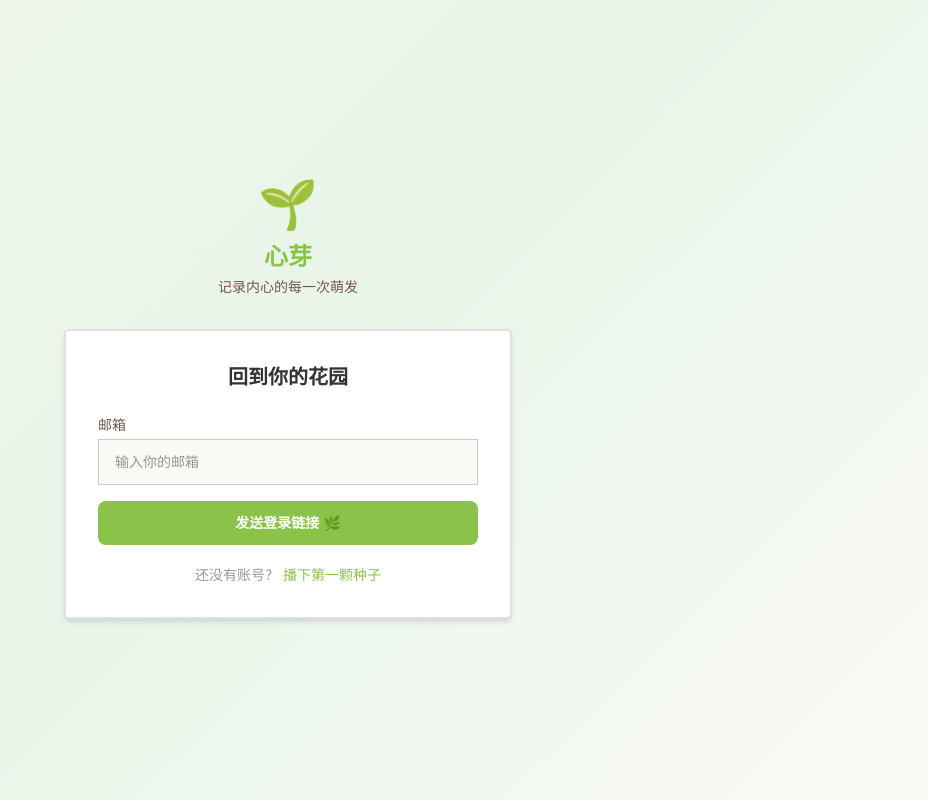
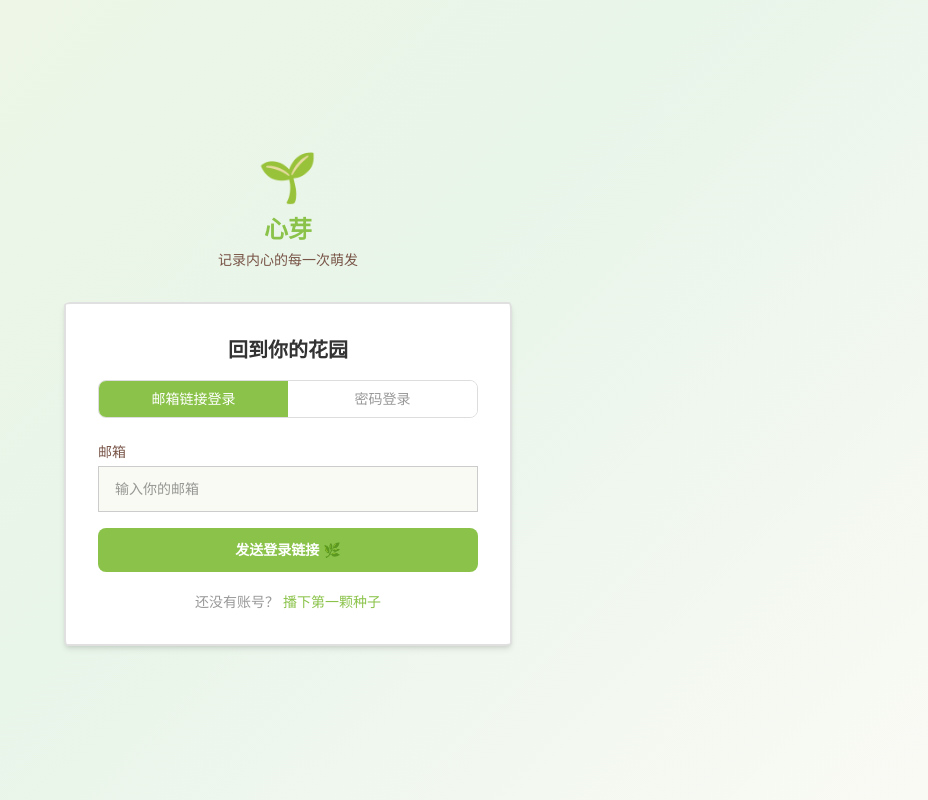
Before and after one commit to kangkang919/xinya, a Next.js app: page /login in a window 1280 px wide. Shown: the whole page, without its empty margins (352-1280 px from the left). Built offline with nearby package versions, Linux system fonts and the light colour scheme.

Commit message:
feat: login page supports both Magic Link and password login modes

```diff
--- a/app/(auth)/login/page.tsx
+++ b/app/(auth)/login/page.tsx
@@ -7,12 +7,14 @@ function LoginForm() {
   const searchParams = useSearchParams()
   const urlError = searchParams.get("error")
 
+  const [mode, setMode] = useState<"magic" | "password">("magic")
   const [email, setEmail] = useState("")
+  const [password, setPassword] = useState("")
   const [loading, setLoading] = useState(false)
   const [error, setError] = useState(urlError || "")
   const [sent, setSent] = useState(false)
 
-  async function handleSubmit(e: React.FormEvent) {
+  async function handleMagicLink(e: React.FormEvent) {
     e.preventDefault()
     setError("")
     setLoading(true)
@@ -25,6 +27,33 @@ function LoginForm() {
       const data = await res.json()
       if (!data.ok) return setError(data.error || "发送失败")
       setSent(true)
+    } catch (err: any) {
+      setError("网络出了点问题，请稍后再试")
+    } finally {
+      setLoading(false)
+    }
+  }
+
+  async function handlePasswordLogin(e: React.FormEvent) {
+    e.preventDefault()
+    setError("")
+    setLoading(true)
+    try {
+      const res = await fetch("/api/auth/login", {
+        method: "POST",
+        headers: { "Content-Type": "application/json" },
+        credentials: "include",
+        body: JSON.stringify({ email, password }),
+      })
+      const data = await res.json()
+      if (!data.ok) {
+        if (data.needVerify) {
+          window.location.href = "/verify-email?userId=" + data.userId
+          return
+        }
+        return setError(data.error || "登录失败")
+      }
+      window.location.href = data.data?.onboardDone ? "/" : "/onboard"
     } catch (err: any) {
       setError("网络出了点问题，请稍后再试")
     } finally {
@@ -56,8 +85,34 @@ function LoginForm() {
 
   return (
     <div className="card-sketch bg-white p-8 shadow-md" style={{ border: "2px solid #e0e0e0" }}>
-      <h2 className="text-xl font-bold mb-6 text-center" style={{ color: "#333" }}>回到你的花园</h2>
-      <form onSubmit={handleSubmit} className="space-y-4">
+      <h2 className="text-xl font-bold mb-4 text-center" style={{ color: "#333" }}>回到你的花园</h2>
+
+      {/* 模式切换 */}
+      <div className="flex mb-6 rounded-lg overflow-hidden" style={{ border: "1.5px solid #ddd" }}>
+        <button
+          onClick={() => { setMode("magic"); setError("") }}
+          className="flex-1 py-2 text-sm font-medium transition-colors"
+          style={{
+            background: mode === "magic" ? "#8BC34A" : "#fff",
+            color: mode === "magic" ? "#fff" : "#999",
+          }}
+        >
+          邮箱链接登录
+        </button>
+        <button
+          onClick={() => { setMode("password"); setError("") }}
+          className="flex-1 py-2 text-sm font-medium transition-colors"
+          style={{
+            background: mode === "password" ? "#8BC34A" : "#fff",
+            color: mode === "password" ? "#fff" : "#999",
+          }}
+        >
+          密码登录
+        </button>
+      </div>
+
+      {mode === "magic" ? (
+        <form onSubmit={handleMagicLink} className="space-y-4">
           <div>
             <label className="text-sm mb-1 block" style={{ color: "#795548" }}>邮箱</label>
             <input
@@ -80,6 +135,44 @@ function LoginForm() {
             {loading ? "链接正在发送…" : "发送登录链接 🌿"}
           </button>
         </form>
+      ) : (
+        <form onSubmit={handlePasswordLogin} className="space-y-4">
+          <div>
+            <label className="text-sm mb-1 block" style={{ color: "#795548" }}>邮箱</label>
+            <input
+              className="w-full px-4 py-3 text-sm outline-none"
+              style={{ border: "1.5px solid #ccc", background: "#fafaf5" }}
+              type="email"
+              placeholder="输入你的邮箱"
+              value={email}
+              onChange={e => setEmail(e.target.value)}
+              required
+            />
+          </div>
+          <div>
+            <label className="text-sm mb-1 block" style={{ color: "#795548" }}>密码</label>
+            <input
+              className="w-full px-4 py-3 text-sm outline-none"
+              style={{ border: "1.5px solid #ccc", background: "#fafaf5" }}
+              type="password"
+              placeholder="输入密码"
+              value={password}
+              onChange={e => setPassword(e.target.value)}
+              required
+            />
+          </div>
+          {error && <p className="text-sm text-red-500 bg-red-50 px-3 py-2 rounded-lg">{error}</p>}
+          <button
+            type="submit"
+            disabled={loading}
+            className="w-full py-3 font-bold text-white text-sm rounded-lg"
+            style={{ background: loading ? "#aaa" : "#8BC34A" }}
+          >
+            {loading ? "花园门正在开启…" : "登录 🌿"}
+          </button>
+        </form>
+      )}
+
       <p className="text-center text-sm mt-5" style={{ color: "#999" }}>
         还没有账号？
         <Link href="/register" className="font-medium ml-1" style={{ color: "#8BC34A" }}>播下第一颗种子</Link>
```
Lines whose indentation alone changed are shown as unchanged.
